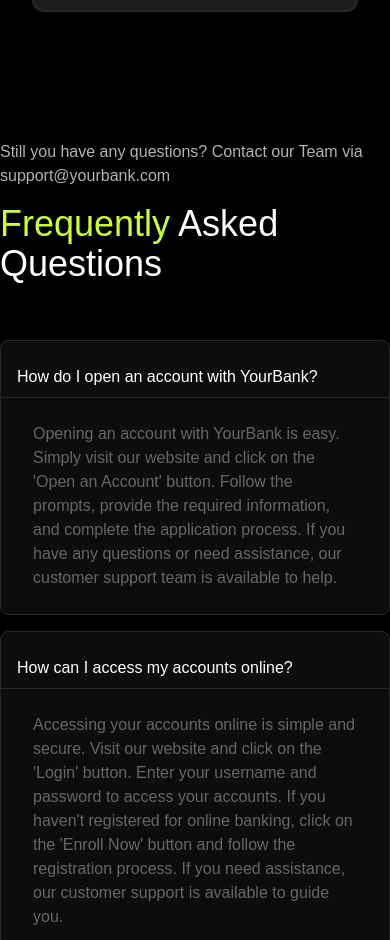
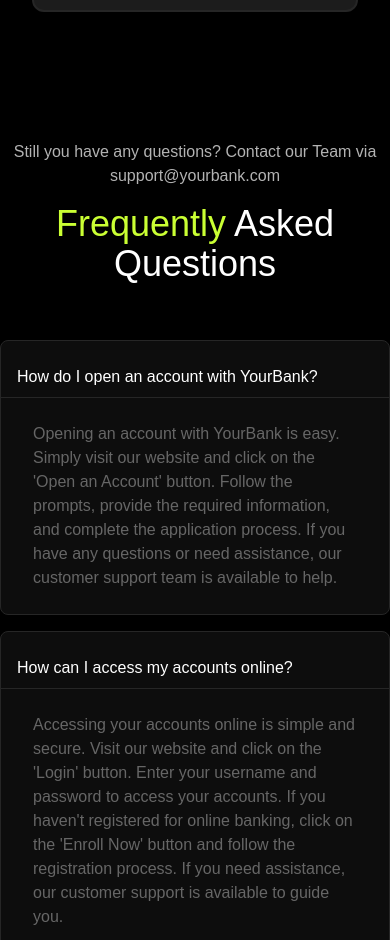
Before and after one commit to Hamad12-siddiqui/Bank-Website, a Next.js app: page / in a window 390 px wide. Shown: the part 6436-7376 px from the top of the page. Built offline with nearby package versions, Linux system fonts and the light colour scheme.

Commit message:
style: Center align text for FAQs section and adjust responsive settings for testimonials

```diff
--- a/app/modules/home/Faqs.js
+++ b/app/modules/home/Faqs.js
@@ -12,12 +12,12 @@
   return (
     <div className="max-w-6xl mx-auto mt-16">
       <div className="space-y-4">
-        <p className="text-[#B3B3B3]">
+        <p className="text-[#B3B3B3] sm:text-start text-center">
           Still you have any questions? Contact our Team via
           support@yourbank.com
         </p>
 
-        <h1 className="text-white text-4xl ">
+        <h1 className="text-white text-4xl sm:text-start text-center ">
           <span className="text-[#CAFF33]">Frequently</span> Asked Questions
         </h1>
       </div>
--- a/app/modules/home/Our_Testimonials.js
+++ b/app/modules/home/Our_Testimonials.js
@@ -71,8 +71,8 @@
       },
       {
         breakpoint: 640, // sm screens
-        settings: { slidesToShow: 1 },
-      },
+    settings: { slidesToShow: 1 },
+      }
     ],
   };
 
```
